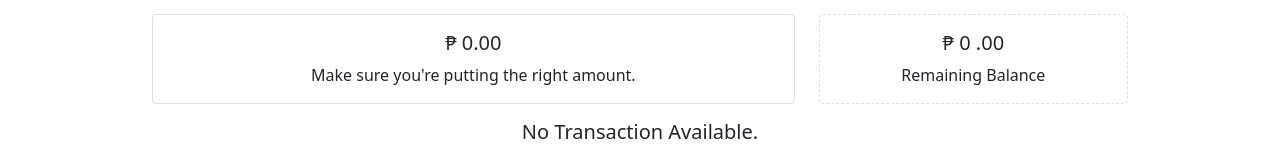
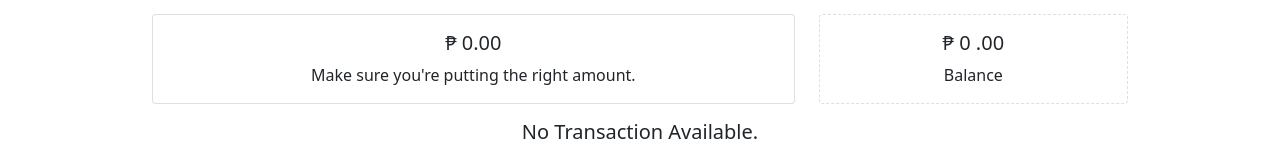
Before and after one commit to noeyignacio/pr-expenses-tracker, a Svelte app in the folder client/: page / in a window 1280 px wide. Shown: the part 192-345 px from the top of the page. Built offline with nearby package versions, Linux system fonts and the light colour scheme; no server answers.

Commit message:
:heavy_plus_sign: added some display logics.

```diff
--- a/client/src/components/Balance.svelte
+++ b/client/src/components/Balance.svelte
@@ -21,7 +21,7 @@
             <h5 class="card-title">
                 ₱ {transactions.length == 0 ? '0' : `${balance.toString().replace(/\B(?=(\d{3})+(?!\d))/g, ",")}`} .00
             </h5>
-        <p class="card-text">Remaining {balance.toString().includes("-") ? 'Debt' : 'Balance'}</p>
+        <p class="card-text">{balance == 0 ? 'Balance' : `Remaining ${balance.toString().includes("-") ? 'Debt' : 'Balance'}`}</p>
     </div>
 </div>
 
```
